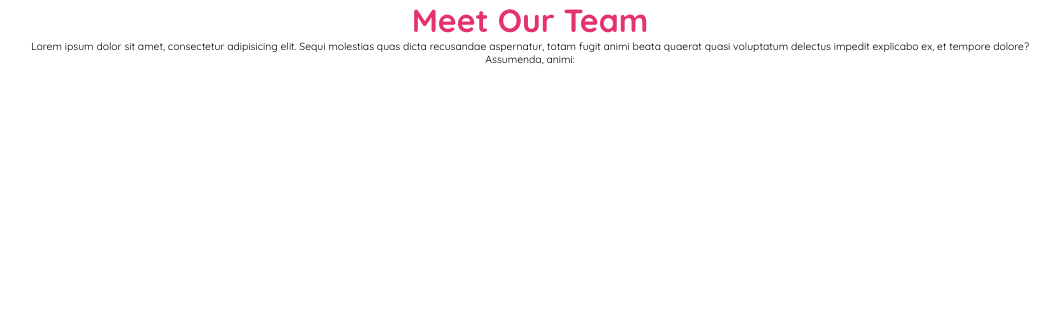
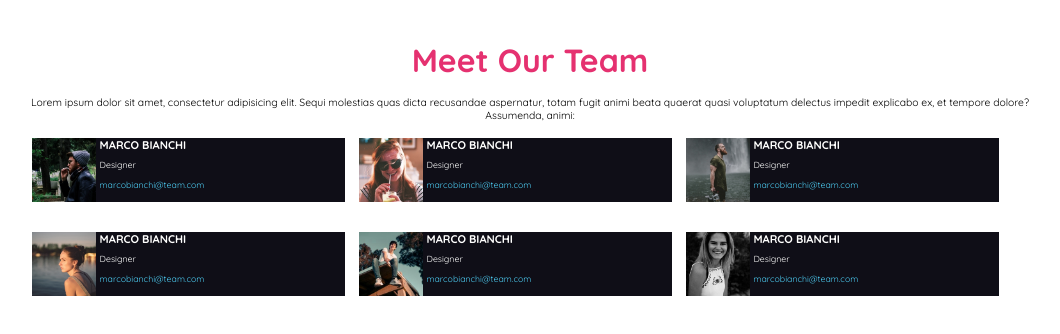
Before and after one commit to SimoneLollini/html-css-float-cards, a plain HTML site: page index.html in a window 1280 px wide. Shown: the whole page, without its empty margins (110-1170 px from the left). Drawn offline with Linux system fonts and the light colour scheme.

Commit message:
add row and columns

```diff
--- a/assets/style.css
+++ b/assets/style.css
@@ -11,13 +11,23 @@
     --c-email: #4DCCF2;
 }
 
-/* #region utility */
+
 /* font-family: 'Quicksand', sans-serif; */
 /* font-family: 'Roboto', sans-serif; */
-/* #endregion utility */
+
+/* #region Utility */
+.clearfix::after {
+    content: "";
+    clear: both;
+    display: table;
+}
+
+/* #endregion Utility */
 
 
-body {
+
+header,
+main {
     width: 80%;
     margin: auto;
     font-family: 'Quicksand', sans-serif;
@@ -30,8 +40,45 @@ h1 {
 
 header {
     text-align: center;
+    margin-top: 2.5rem;
+    margin-bottom: 1rem;
 }
 
 header>p {
     font-size: 0.65rem;
+    margin-top: 1rem;
 }
+
+.col-4 {
+    background-color: var(--c-black);
+    width: calc(100% / 3 - 1.8rem);
+    float: left;
+    margin-bottom: 1.85rem;
+    margin-left: 0.9rem;
+}
+
+img {
+    max-width: 100%;
+    float: left;
+    width: 4rem;
+    margin-right: 0.2rem;
+}
+
+.name,
+.profession {
+    color: var(--c-white);
+}
+
+.name {
+    font-size: 0.7rem;
+}
+
+.profession {
+    font-size: 0.55rem;
+    margin-top: 0.7rem;
+}
+
+.email {
+    color: var(--c-email);
+    font-size: 0.55rem;
+}
--- a/index.html
+++ b/index.html
@@ -14,6 +14,7 @@
 </head>
 
 <body>
+
     <header>
         <h1>Meet Our Team</h1>
         <p>Lorem ipsum dolor sit amet, consectetur adipisicing elit. Sequi molestias quas dicta recusandae aspernatur,
@@ -22,6 +23,64 @@
         </p>
     </header>
 
+    <main>
+        <div class="row clearfix">
+            <div class="col-4 clearfix">
+                <img src="./assets/img/male1.png" alt="">
+                <section>
+                    <h2 class="name">MARCO BIANCHI</h2>
+                    <span class="profession">Designer</span> <br>
+                    <span class="email">marcobianchi@team.com</span>
+                </section>
+            </div>
+
+            <div class="col-4 clearfix">
+                <img src="./assets/img/female1.png" alt="">
+                <section>
+                    <h2 class="name">MARCO BIANCHI</h2>
+                    <span class="profession">Designer</span><br>
+                    <span class="email">marcobianchi@team.com</span>
+                </section>
+
+            </div>
+
+            <div class="col-4 clearfix">
+                <img src="./assets/img/male2.png" alt="">
+                <section class="testo">
+                    <h2 class="name">MARCO BIANCHI</h2>
+                    <span class="profession">Designer</span><br>
+                    <span class="email">marcobianchi@team.com</span>
+                </section>
+            </div>
+
+            <div class="col-4 clearfix">
+                <img src="./assets/img/female2.png" alt="">
+                <section class="testo">
+                    <h2 class="name">MARCO BIANCHI</h2>
+                    <span class="profession">Designer</span><br>
+                    <span class="email">marcobianchi@team.com</span>
+                </section>
+
+            </div>
+
+            <div class="col-4 clearfix">
+                <img src="./assets/img/male3.png" alt="">
+                <section class="testo">
+                    <h2 class="name">MARCO BIANCHI</h2>
+                    <span class="profession">Designer</span><br>
+                    <span class="email">marcobianchi@team.com</span>
+                </section>
+            </div>
+
+            <div class="col-4 clearfix">
+                <img src="./assets/img/female3.png" alt="">
+                <h2 class="name">MARCO BIANCHI</h2>
+                <span class="profession">Designer</span><br>
+                <span class="email">marcobianchi@team.com</span>
+            </div>
+        </div>
+    </main>
+
 
 </body>
 
```
